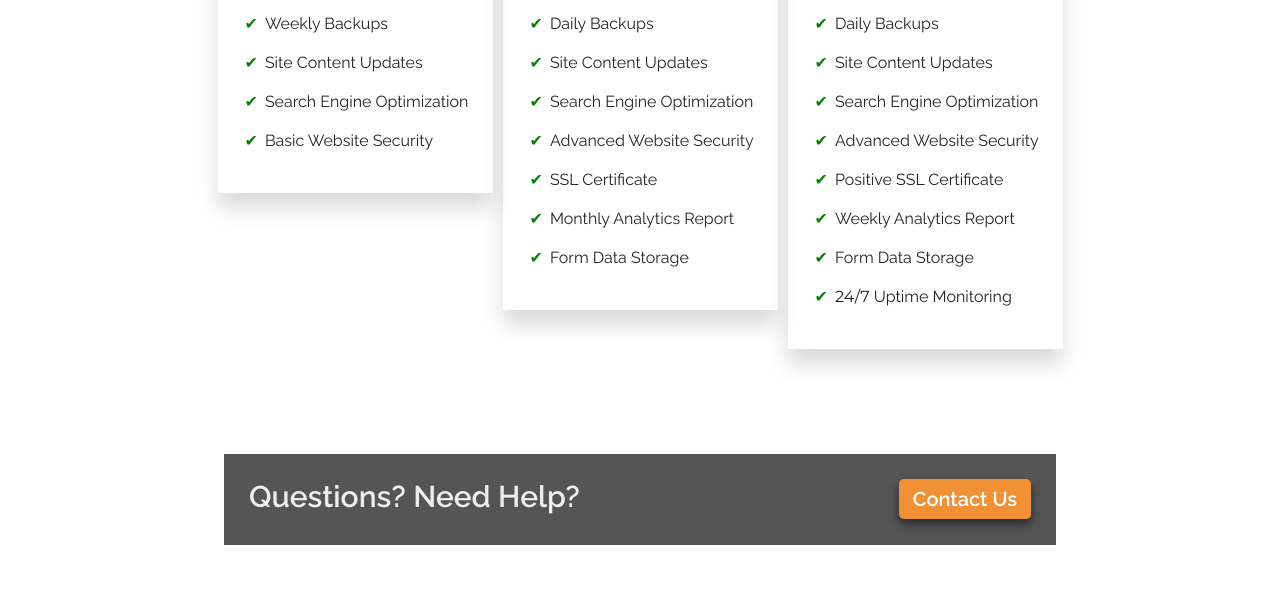
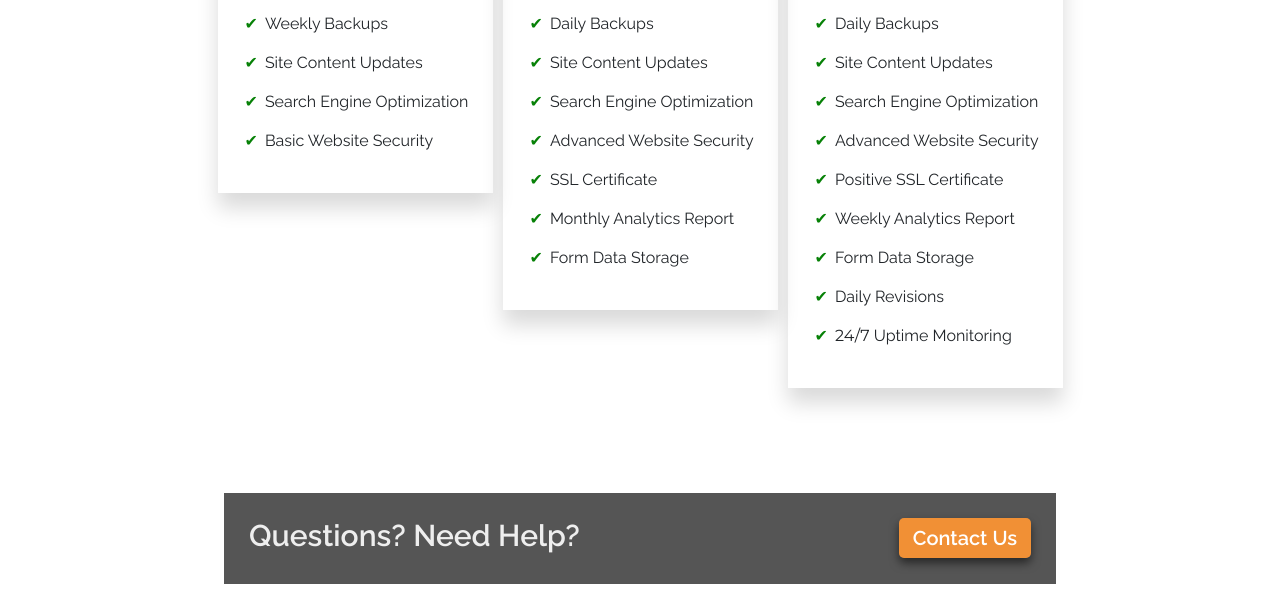
Before and after one commit to tryptonite/KyzenWebDesign, a website: page services.html in a window 1280 px wide. Shown: the part 2113-2726 px from the top of the page. Drawn offline with nearby package versions, Linux system fonts and the light colour scheme.

Commit message:
Added Service Prem

```diff
--- a/services.html
+++ b/services.html
@@ -97,7 +97,6 @@
                     <li>Site Content Updates</li>
                     <li>Search Engine Optimization</li>
                     <li>Basic Website Security</li>
-
                 </ul>
             </div>
 
@@ -135,6 +134,7 @@
                     <li>Positive SSL Certificate</li>
                     <li>Weekly Analytics Report</li>
                     <li>Form Data Storage</li>
+                    <li>Daily Revisions</li>
                     <li><span class='time'>24/7</span> Uptime Monitoring</li>
                 </ul>
             </div>
```
